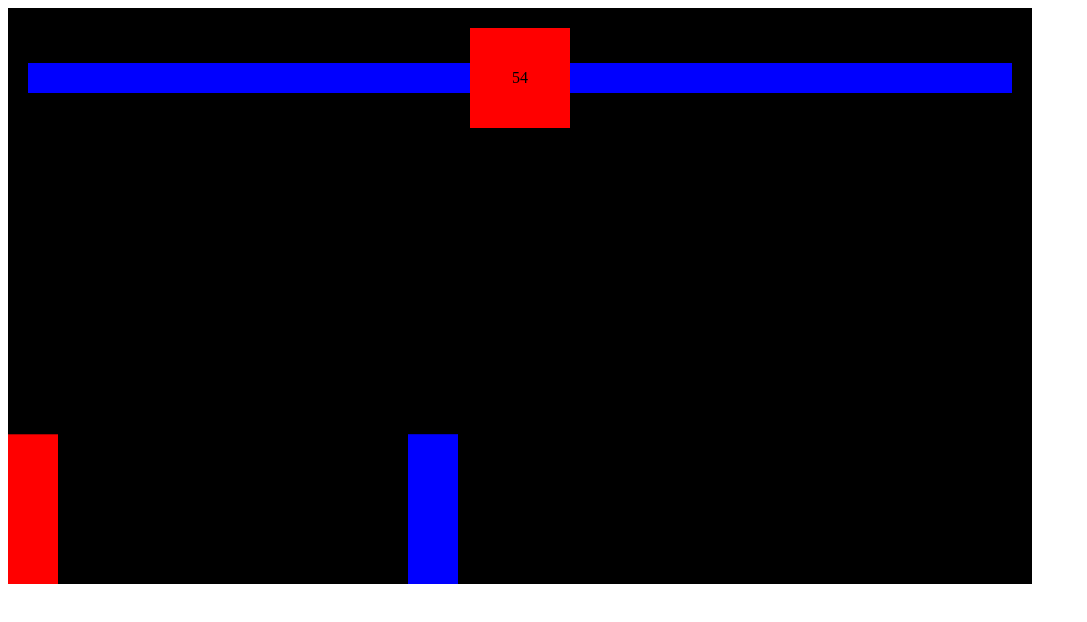
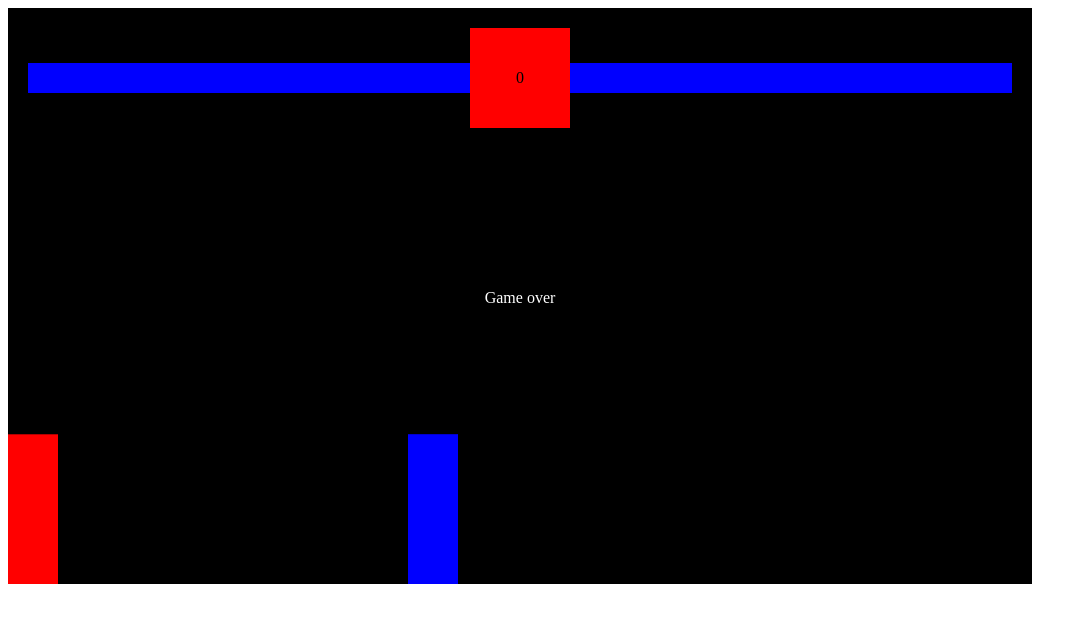
Before and after one commit to i-doshechnikow/fight-game-js, a plain HTML site: page index.html in a window 1280 px wide. Shown: the whole page, without its empty margins (0-1087 px from the left). Drawn offline with Linux system fonts and the light colour scheme.

Commit message:
make game over div

```diff
--- a/index.html
+++ b/index.html
@@ -69,6 +69,18 @@
             right: 0px;
             width: 100%;
         }
+
+        .tie {
+            position: absolute;
+            color: white;
+            align-items: center;
+            justify-content: center;
+            top: 0;
+            right: 0;
+            bottom: 0;
+            left: 0;
+            display: none;
+        }
     </style>
 </head>
 
@@ -90,6 +102,7 @@
                 <div class="enemy_health_dynamic_bar"></div>
             </div>
         </div>
+        <div class="tie">Game over</div>
         <canvas></canvas>
     </div>
     <script src="index.js">
--- a/index.js
+++ b/index.js
@@ -125,18 +125,26 @@ function rectangularCollision({
     )
 }
 
-var timer = 59;
+// var timer = 59;
+var timer = 3;
 var timerSelector = document.querySelector('.timer');
+
 function decreaseTimer() {
     let gameTimer = setInterval(() => {
         if (timer > 0) {
             timer--
         } else {
             clearInterval(gameTimer)
+            document.querySelector('.tie').style.display = 'flex'
         }
     }, 1000);
 
+    //1/39/45
+    if (player.health === enemy.health) {
+        console.log('tie')
+    }
 }
+
 decreaseTimer()
 function animate() {
     window.requestAnimationFrame(animate);
```
